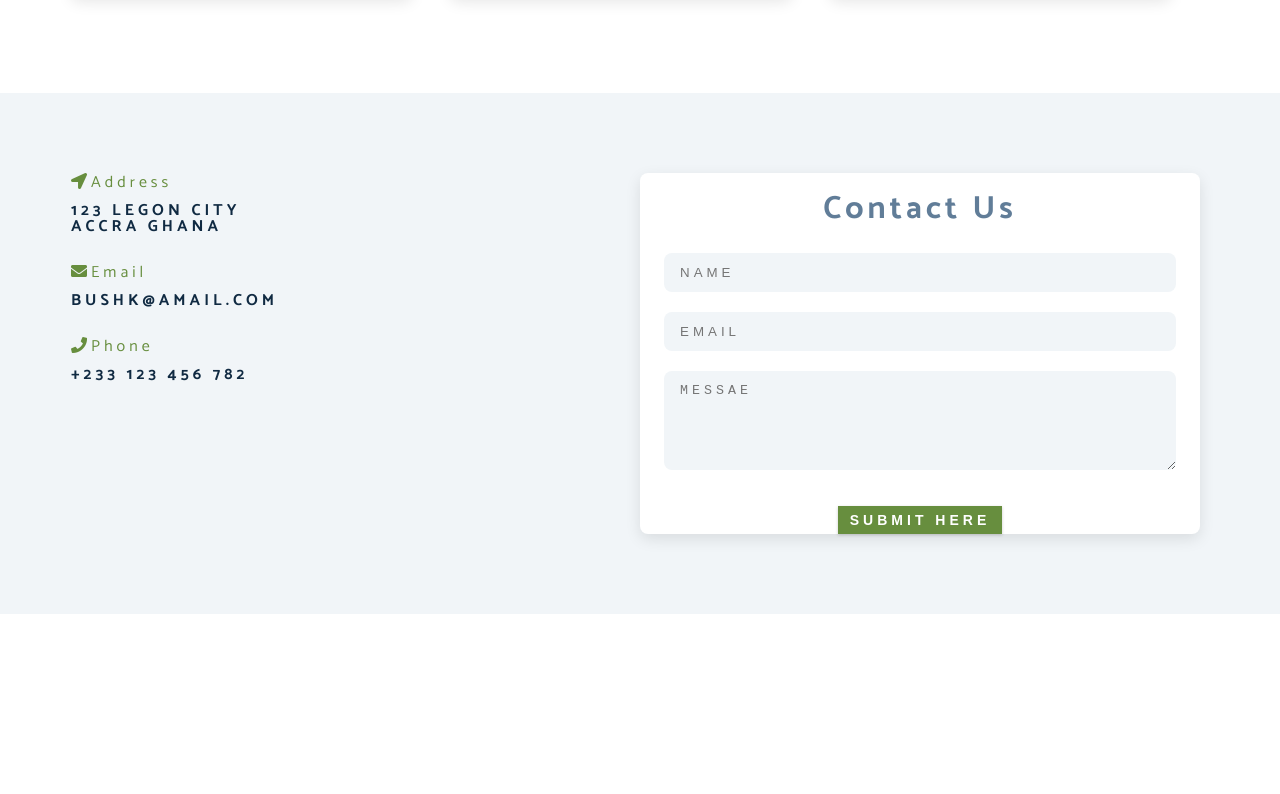
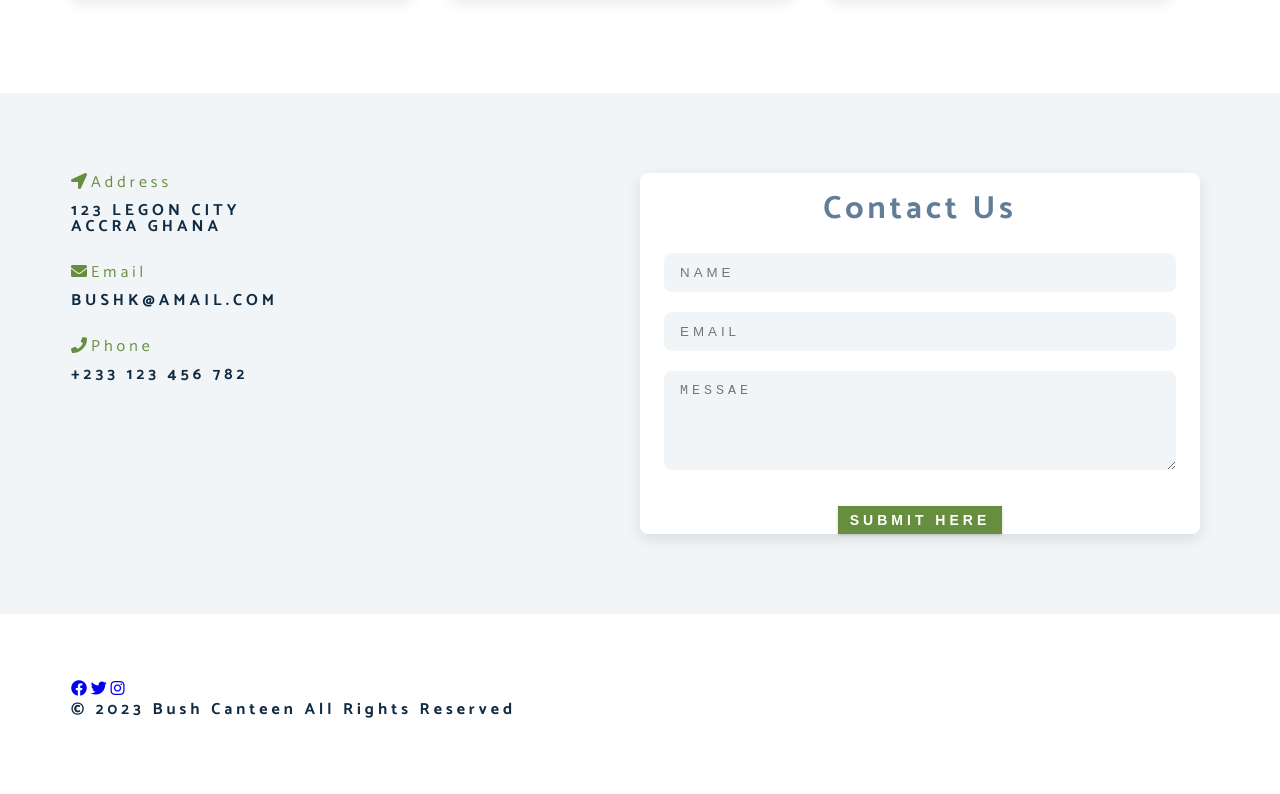
Before and after one commit to jamesAlhassan/bushCanteen, a plain HTML site: page index.html in a window 1280 px wide. Shown: the part 3198-3992 px from the top of the page. Before the commit the page ends 3812 px from the top, so only its background shows below. Drawn offline with Linux system fonts and the light colour scheme; a web font is replaced by a local one.

Commit message:
Add Footer Html

```diff
--- a/index.html
+++ b/index.html
@@ -318,6 +318,22 @@
         </article>
       </div>
     </section>
-    <script src="app.js"></script>
+    <!-- FOOTER -->
+    <footer class="footer">
+      <div class="section-center">
+        <div class="social-icons">
+          <a href="#" class="social-icon"><i class="fab fa-facebook"></i></a>
+          <a href="#" class="social-icon"><i class="fab fa-twitter"></i></a>
+          <a href="#" class="social-icon"><i class="fab fa-instagram"></i></a>
+        </div>
+        <h4 class="footer-text">
+          &copy;
+          <span id="date">2023</span>
+          <span>bush canteen</span>
+          all rights reserved
+        </h4>
+      </div>
+    </footer>
+    <script src="./app.js"></script>
   </body>
 </html>
```
